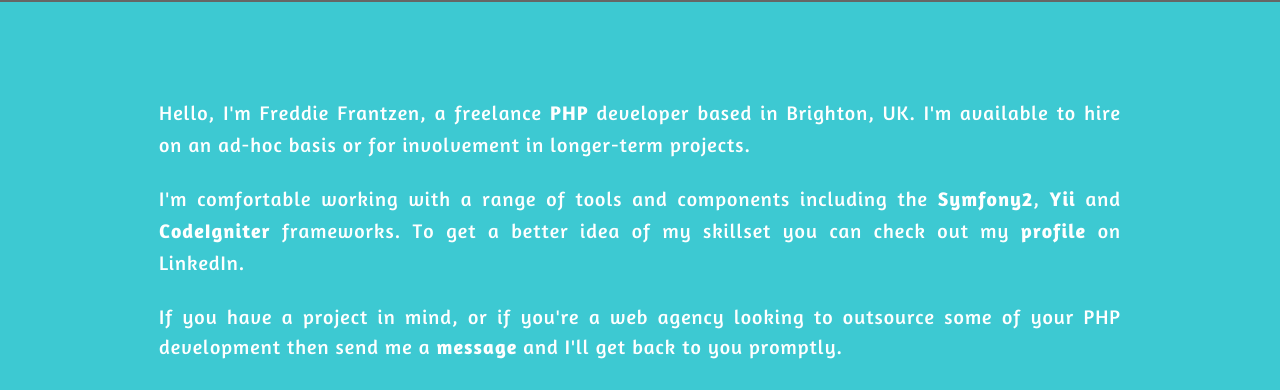
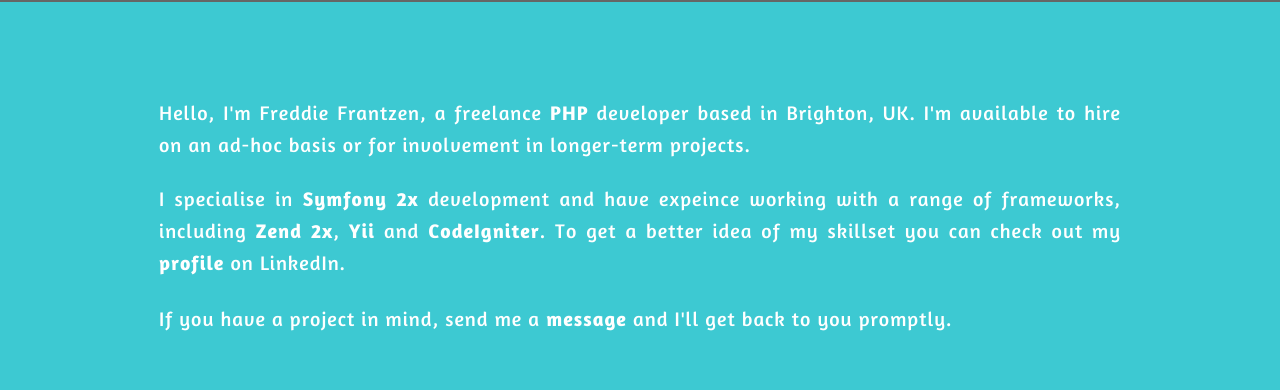
Before and after one commit to freddiefrantzen/freddiefrantzen.com, a plain HTML site: page index.html in a window 1280 px wide. Shown: the top 390 px of the page. Drawn offline with Linux system fonts and the light colour scheme.

Commit message:
Updated website content

```diff
--- a/index.html
+++ b/index.html
@@ -6,9 +6,9 @@
     <meta name="description" content="Freelance PHP Developer based in Brighton, UK" />
     <meta name="author" content="Freddie Frantzen" />
 
-	<title>Freddie Frantzen</title>
+    <title>Freddie Frantzen</title>
 
-	<link rel="stylesheet" type="text/css" href="page.css" />
+    <link rel="stylesheet" type="text/css" href="page.css" />
 
 </head>
 
@@ -17,11 +17,11 @@
 
 <div id="bio">
 
-	<p>Hello, I'm Freddie Frantzen, a freelance <strong>PHP</strong> developer based in Brighton, UK. I'm available to hire on an ad-hoc basis or for involvement in longer-term projects.</p>
+    <p>Hello, I'm Freddie Frantzen, a freelance <strong>PHP</strong> developer based in Brighton, UK. I'm available to hire on an ad-hoc basis or for involvement in longer-term projects.</p>
 
-    <p>I'm comfortable working with a range of tools and components including the <strong>Symfony2</strong>, <strong>Yii</strong> and <strong>CodeIgniter</strong>  frameworks. To get a better idea of my skillset you can check out my <strong><a href="http://www.linkedin.com/pub/freddie-frantzen/67/5ab/39a">profile</a></strong> on LinkedIn.
+    <p>I specialise in <strong>Symfony 2x</strong> development and have expeince working with a range of frameworks, including <strong>Zend 2x</strong>, <strong>Yii</strong> and <strong>CodeIgniter</strong>. To get a better idea of my skillset you can check out my <strong><a href="http://www.linkedin.com/pub/freddie-frantzen/67/5ab/39a">profile</a></strong> on LinkedIn.
 
-    <p>If you have a project in mind, or if you're a web agency looking to outsource some of your PHP development then send me a <strong><a href="mailto:freddie@freddiefrantzene.com">message</a></strong> and I'll get back to you promptly.</p>
+    <p>If you have a project in mind, send me a <strong><a href="mailto:freddie@freddiefrantzen.com">message</a></strong> and I'll get back to you promptly.</p>
 
 </div>
 
```
